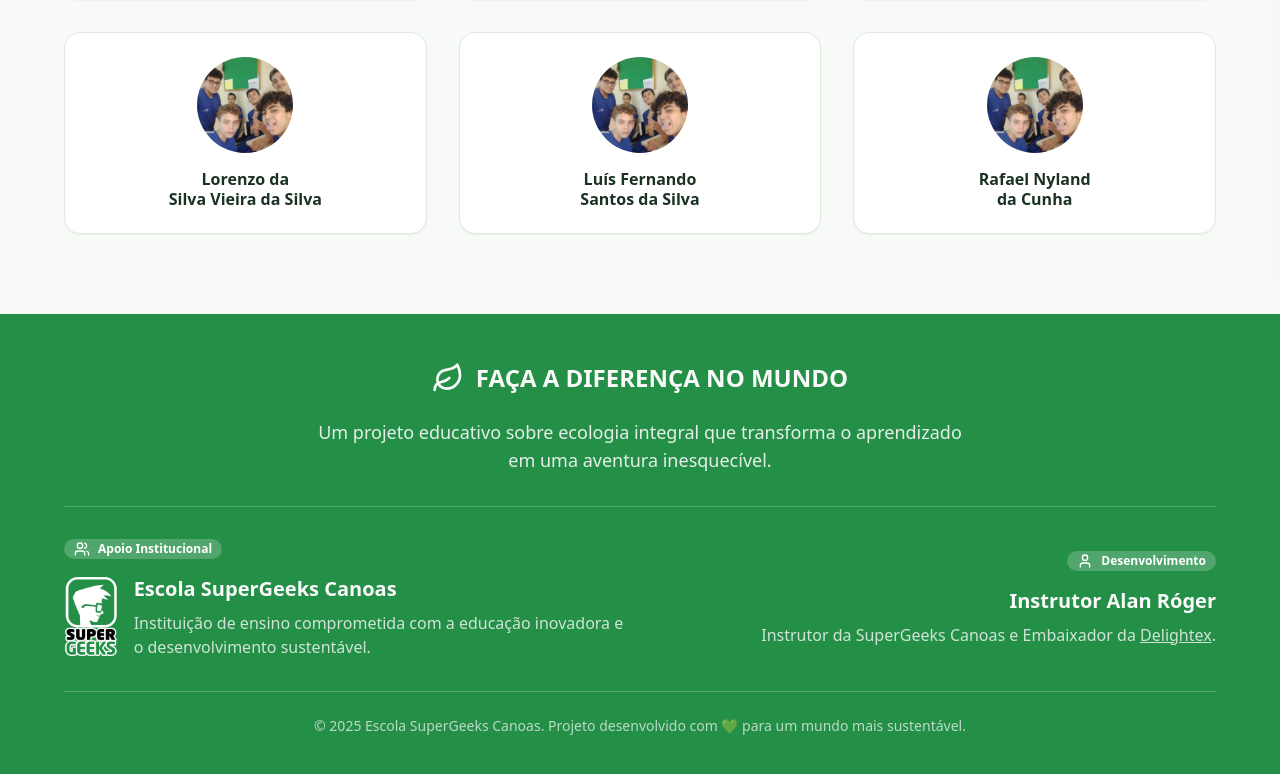
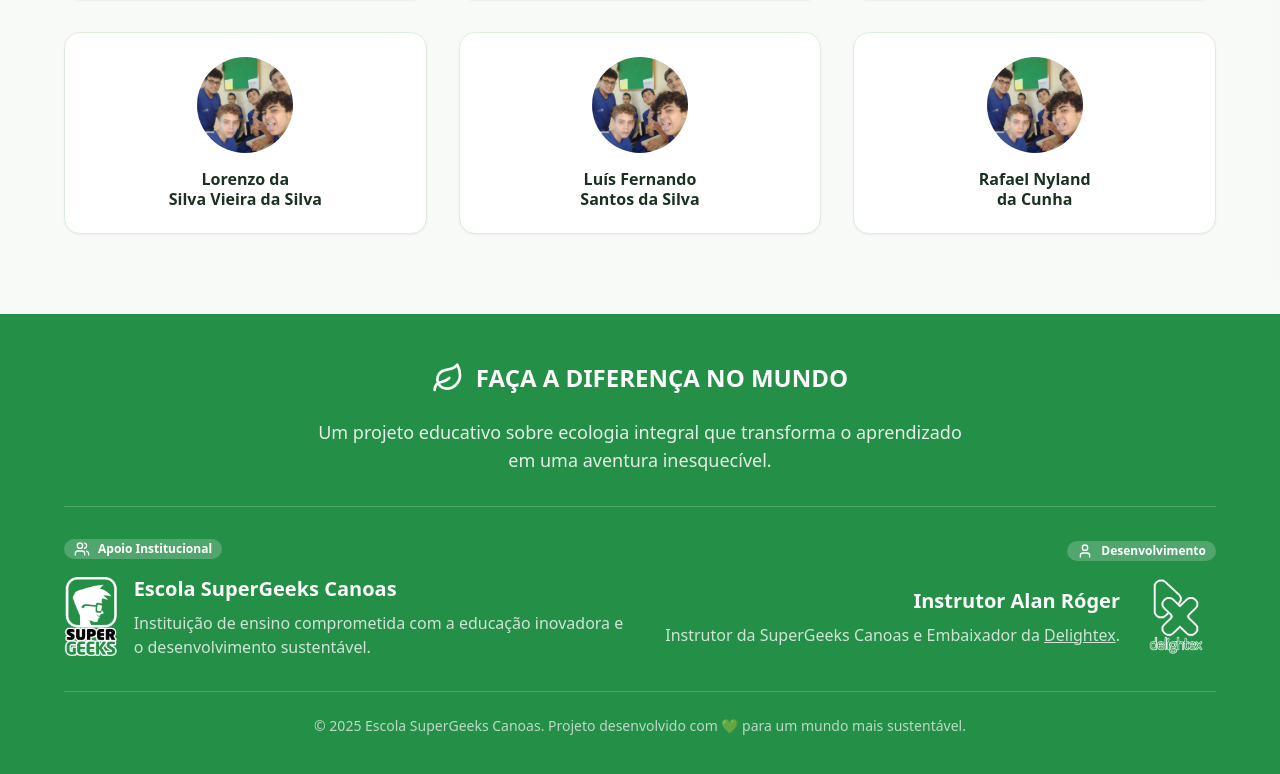
Before and after one commit to alanroger92/ecologia-integral, a React (Vite) app: page / in a window 1280 px wide. Shown: the part 6578-7352 px from the top of the page. Built offline with nearby package versions, Linux system fonts and the light colour scheme; no server answers; the database is empty.

Commit message:
Add Delightex logo to footer
Adds the Delightex logo to the footer, next to the instructor information and text. The logo links to https://www.delightex.com/.

```diff
--- a/src/components/Footer.tsx
+++ b/src/components/Footer.tsx
@@ -51,6 +51,8 @@ export const Footer = () => {
                 <User className="w-4 h-4 mr-2" />
                 Desenvolvimento
               </Badge>
+              <div className="flex items-center gap-4 justify-center md:justify-end">
+                <div className="text-center md:text-right">
                   <h4 className="text-xl font-semibold mb-2">Instrutor Alan Róger</h4>
                   <p className="opacity-80">
                     Instrutor da SuperGeeks Canoas e Embaixador da{" "}
@@ -64,6 +66,20 @@ export const Footer = () => {
                     </a>.
                   </p>
                 </div>
+                <a
+                  href="https://www.delightex.com/"
+                  target="_blank"
+                  rel="noopener noreferrer"
+                  className="hover:opacity-80 transition-opacity"
+                >
+                  <img
+                    src="/lovable-uploads/70ef8903-4f7a-42fe-9585-da340a068f18.png"
+                    alt="Delightex Logo"
+                    className="h-20 w-20 object-contain"
+                  />
+                </a>
+              </div>
+            </div>
           </div>
         </div>
 
```
Also changed, not shown: public/lovable-uploads/70ef8903-4f7a-42fe-9585-da340a068f18.png (added). Lines whose indentation alone changed are shown as unchanged.
